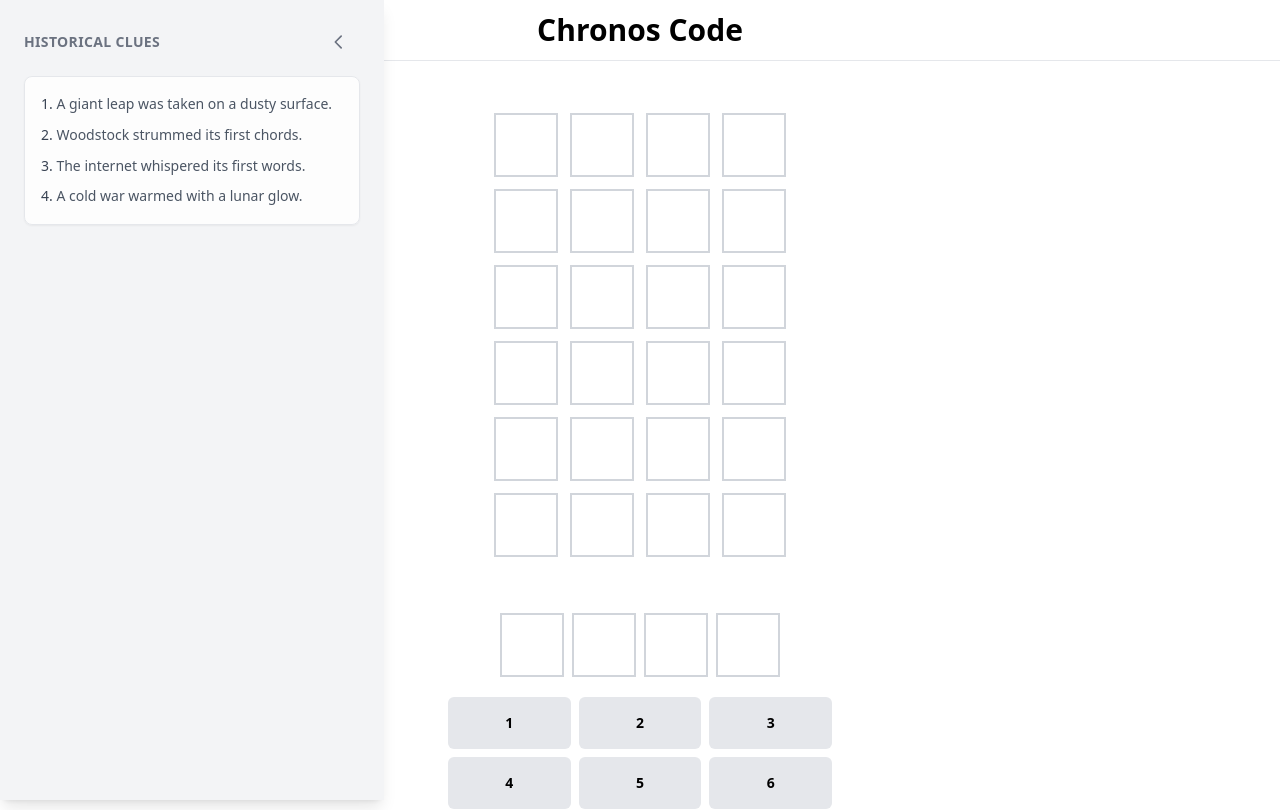
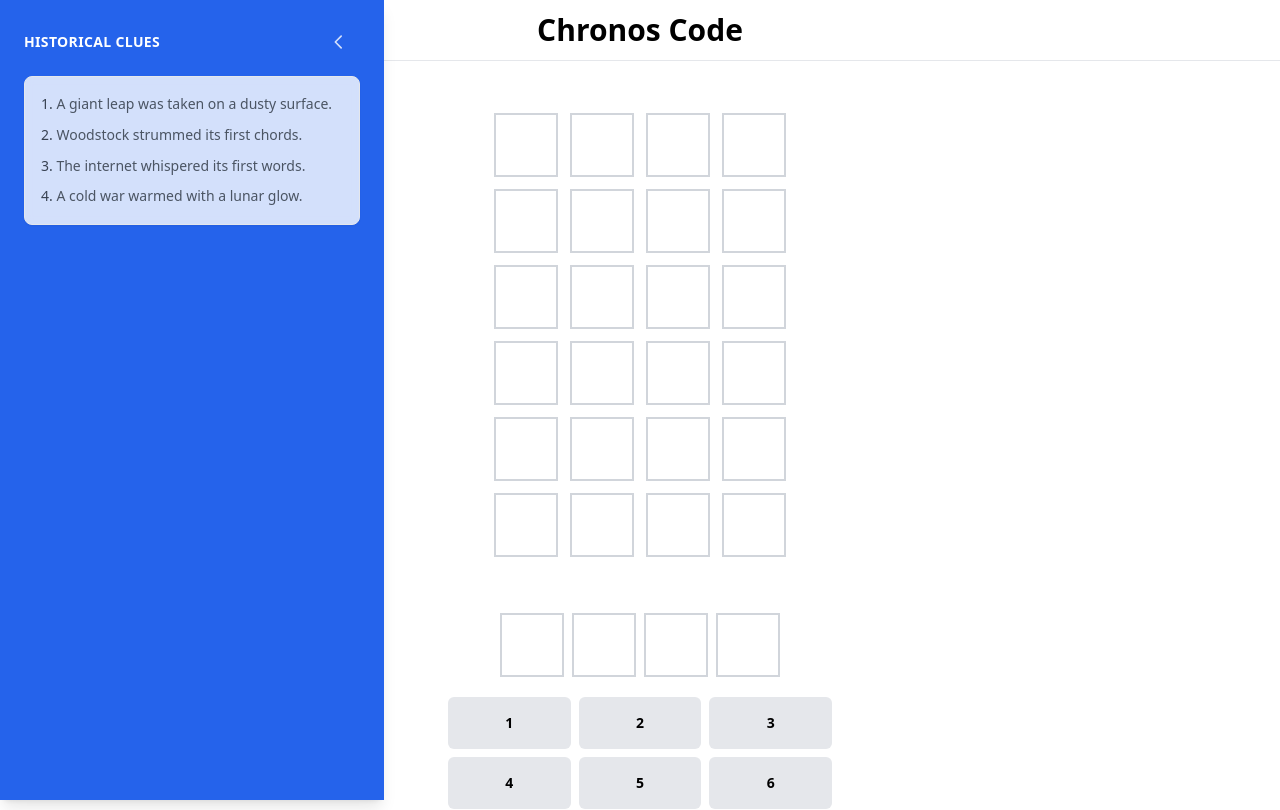
Before and after one commit to gpetiot/guess-year-js, a React (Vite) app: page / in a window 1280 px wide. Shown: the top 810 px of the page. Built offline with nearby package versions, Linux system fonts and the light colour scheme.

Commit message:
Style(sidebar): update side panel with modern blue color scheme

```diff
--- a/src/App.tsx
+++ b/src/App.tsx
@@ -13,19 +13,19 @@ const GameContent = () => {
     <div className="relative min-h-screen bg-white dark:bg-gray-900">
       {/* Side Panel */}
       <div
-        className={`fixed left-0 top-0 z-10 h-full transform bg-gray-100 shadow-lg transition-all duration-300 ease-in-out dark:bg-gray-800 ${
+        className={`fixed left-0 top-0 z-10 h-full transform bg-blue-600 shadow-lg transition-all duration-300 ease-in-out dark:bg-blue-700 ${
           isCluesPanelOpen ? 'w-[30%] translate-x-0' : 'w-0 -translate-x-full'
         }`}
       >
         <div className="h-full overflow-hidden">
           <div className="flex h-full flex-col p-6">
             <div className="mb-4 flex items-center justify-between">
-              <h2 className="text-sm font-semibold uppercase tracking-wide text-gray-500 dark:text-gray-400">
+              <h2 className="text-sm font-semibold uppercase tracking-wide text-white">
                 Historical Clues
               </h2>
               <button
                 onClick={() => setIsCluesPanelOpen(false)}
-                className="rounded p-2 text-gray-500 hover:bg-gray-200 dark:text-gray-400 dark:hover:bg-gray-700"
+                className="rounded p-2 text-white/80 hover:bg-blue-500 dark:hover:bg-blue-600"
                 aria-label="Close panel"
               >
                 <svg className="h-5 w-5" fill="none" viewBox="0 0 24 24" stroke="currentColor">
@@ -38,7 +38,9 @@ const GameContent = () => {
                 </svg>
               </button>
             </div>
-            {currentPuzzle && <ClueList clues={currentPuzzle.clues} />}
+            <div className="text-white">
+              {currentPuzzle && <ClueList clues={currentPuzzle.clues} />}
+            </div>
           </div>
         </div>
       </div>
@@ -46,7 +48,7 @@ const GameContent = () => {
       {/* Toggle Button (Outside Panel) */}
       <button
         onClick={() => setIsCluesPanelOpen(true)}
-        className={`fixed left-0 top-1/2 z-20 -translate-y-1/2 rounded-r bg-gray-100 p-2 text-gray-500 shadow-md hover:bg-gray-200 dark:bg-gray-800 dark:text-gray-400 dark:hover:bg-gray-700 ${
+        className={`fixed left-0 top-1/2 z-20 -translate-y-1/2 rounded-r bg-blue-600 p-2 text-white/80 shadow-md hover:bg-blue-500 dark:bg-blue-700 dark:hover:bg-blue-600 ${
           isCluesPanelOpen ? 'hidden' : 'block'
         }`}
         aria-label="Open panel"
```
